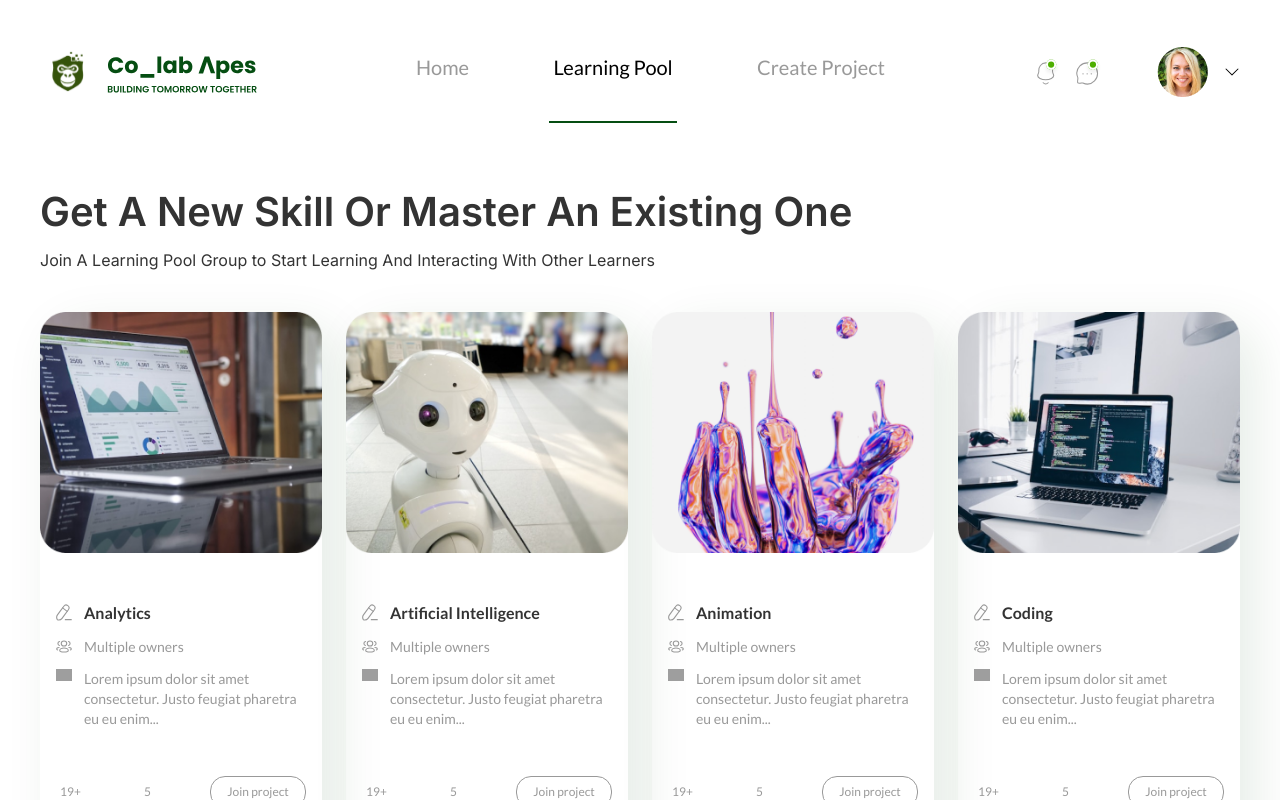
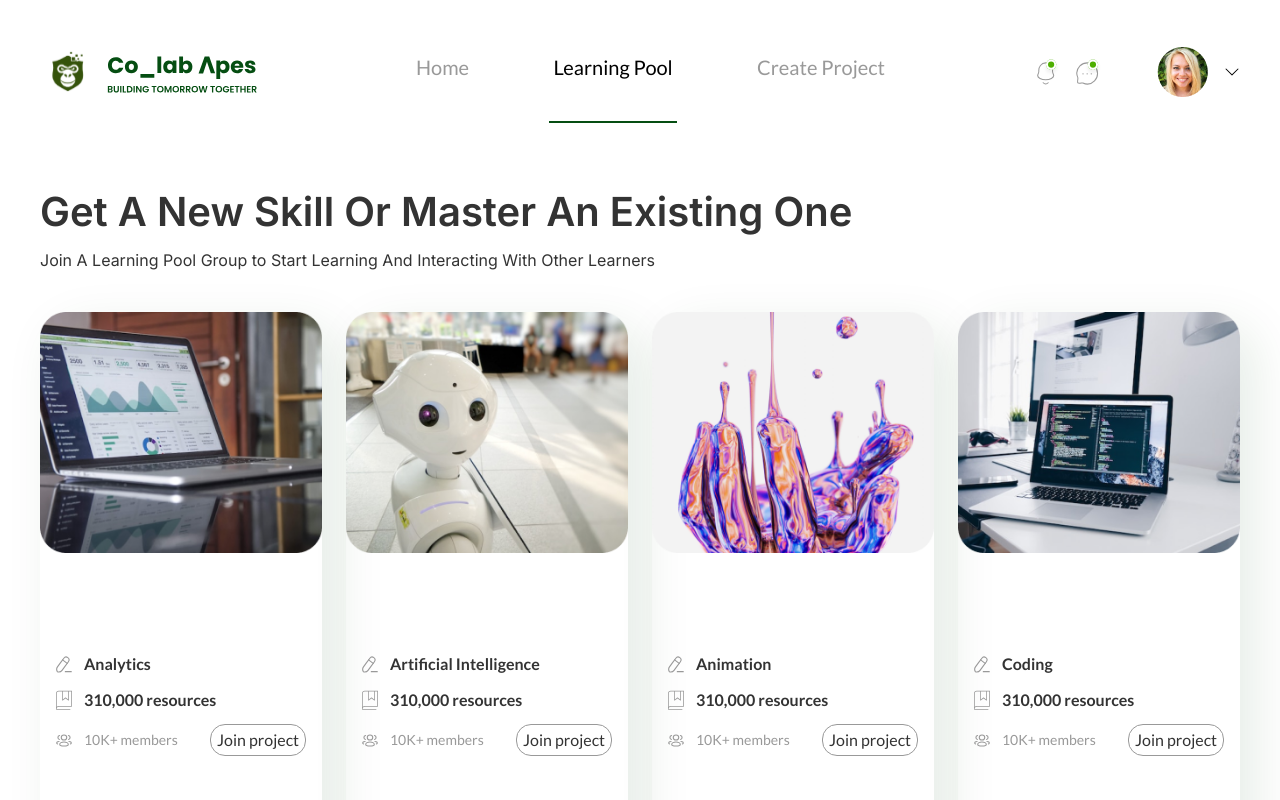
Before and after one commit to Colab-Apes/landingpage, a React (Create React App) app: page /home in a window 1280 px wide. Both pictures are taken after a click on the element "Learning Pool". Shown: the top 800 px of the page. Built offline with nearby package versions, Linux system fonts and the light colour scheme; grey boxes are pictures that could not be loaded.

Commit message:
still onit

```diff
--- a/src/Components/HomePageComponents/Learn.jsx
+++ b/src/Components/HomePageComponents/Learn.jsx
@@ -16,6 +16,15 @@ const Learn = ({ image, name }) => {
             />
             <p className="font-bold">{name}</p>
           </div>
+          <div className="flex gap-x-3 text-xl sm:text-3xl  lg:text-base">
+            <img
+              src={book}
+              alt=""
+              className="object-contain sm:w-[1.9rem] lg:w-[1rem]"
+            />
+            <p className="font-bold">310,000 resources</p>
+          </div>
+          <div className="flex justify-between items-center">
             <div className="flex gap-x-3">
               <img
                 src={group}
@@ -23,39 +32,8 @@ const Learn = ({ image, name }) => {
                 className="object-contain  sm:w-[1.9rem]  w-[1rem] lg:w-[1rem]"
               />
               <p className="text-[#999999] sm:text-base lg:text-sm">
-              Multiple owners
+                10K+ members
               </p>
-          </div>
-          <div className="flex  lg:text-xs gap-x-3 items-start">
-            <img
-              src="{info}"
-              alt=""
-              className="object-contain  sm:w-[1.9rem]  w-[1rem] lg:w-[1rem]"
-            />
-            <p className="text-[#999999] sm:text-base lg:text-sm ">
-              Lorem ipsum dolor sit amet consectetur. Justo feugiat pharetra eu
-              eu enim...
-            </p>
-          </div>
-        </div>
-        <div className="flex text-[#999999] w-full items-center justify-between">
-          <div className="flex items-center gap-x-1">
-            <span className=" text-sm">
-              <img
-                src=""
-                alt=""
-                className="object-contain w-[1rem] sm:w-[1.9rem] lg:w-full"
-              />
-            </span>
-            <p>19+</p>
-          </div>
-          <div className="flex items-center gap-x-1">
-            <img
-              src=""
-              alt=""
-              className="object-contain  sm:w-[2.2rem] lg:w-full"
-            />
-            <p>5</p>
             </div>
             <button className="h-[2rem] w-[8rem] sm:h-[2rem] sm:w-[8rem] lg:h-[2rem] lg:w-[6rem] border border-solid border-[#999] rounded-[15px] hover:text-white hover:bg-gradient-to-bl hover:from-[#054E12] hover:to-[#3B8004]">
               Join project
@@ -63,6 +41,7 @@ const Learn = ({ image, name }) => {
           </div>
         </div>
       </div>
+    </div>
   );
 };
 
```
Lines whose indentation alone changed are shown as unchanged.
